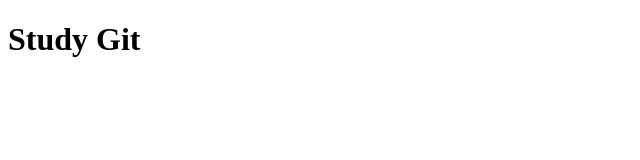
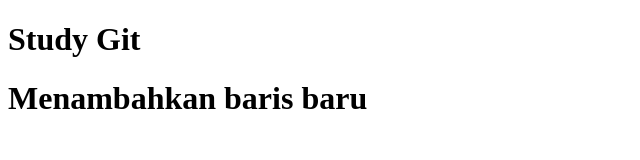
Before and after one commit to tgarwis/test-git, a plain HTML site: page index.html in a window 1280 px wide. Shown: the whole page, without its empty margins (0-640 px from the left). Drawn offline with Linux system fonts and the light colour scheme.

Commit message:
Melakukan perubahan pada file html dan menambah file tes-2-

```diff
--- a/index.html
+++ b/index.html
@@ -7,5 +7,6 @@
 </head>
 <body>
     <h1>Study Git</h1>
+    <h1>Menambahkan baris baru</h1>
 </body>
 </html>
```
Also changed, not shown: tes-2/tes-1.txt (added).
